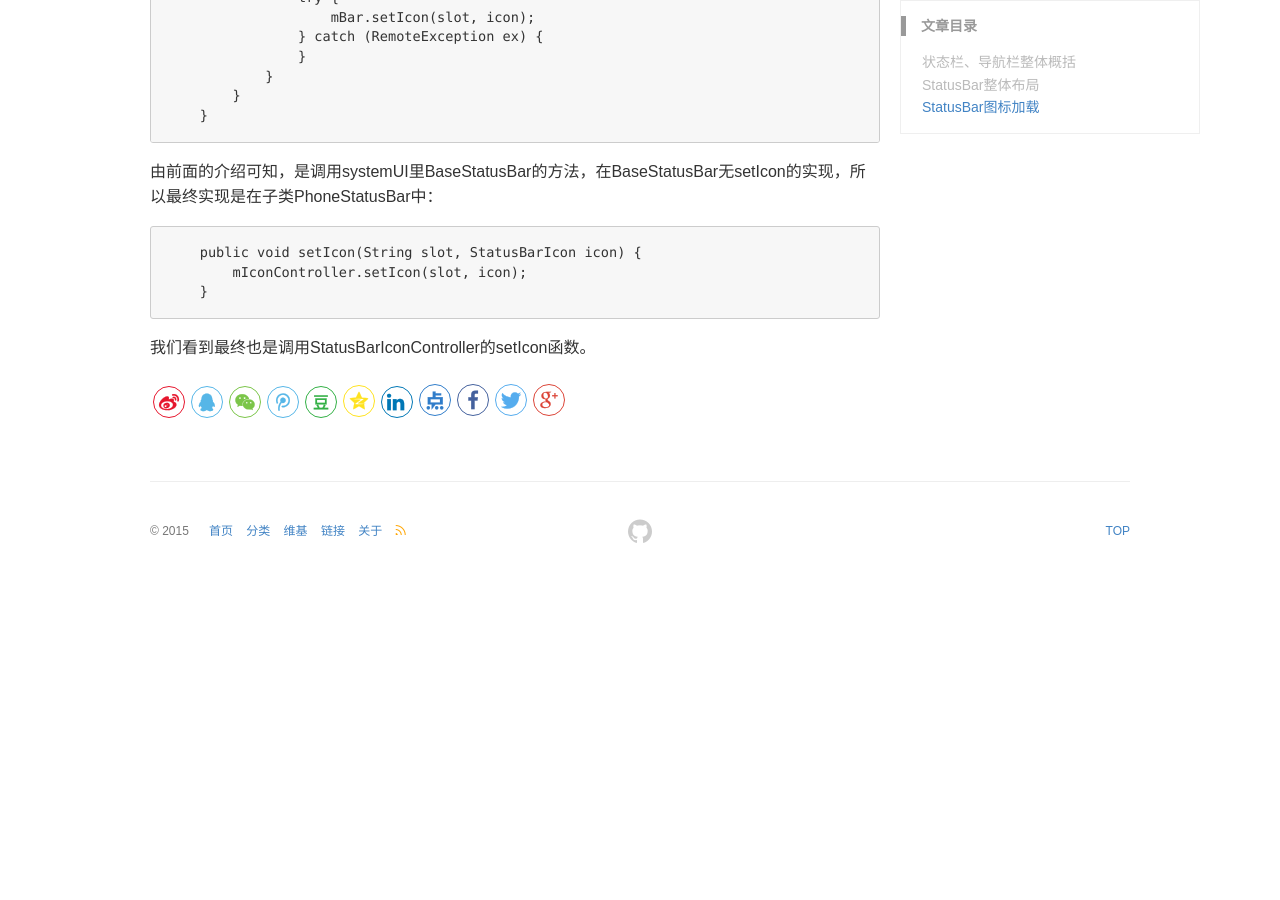
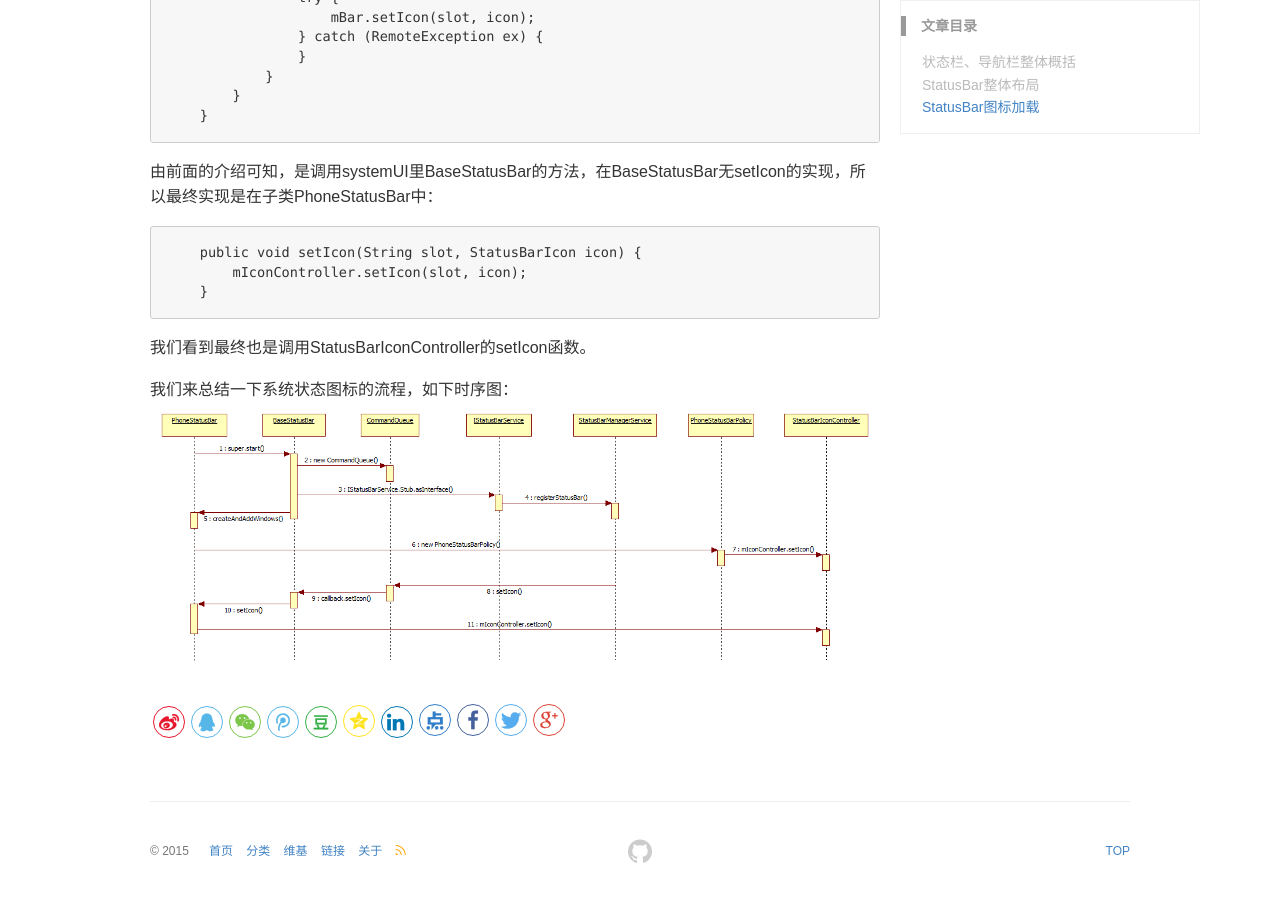
Before and after one commit to ChrisYe2015/ChrisYe2015.github.io, a Jekyll site: the page built from _posts/2017-08-04-android_systemui_statusbar_systemicons.md, in a window 1280 px wide and 900 px high, scrolled down 11220 px. Built offline with Jekyll 4.4.1, drawn with Linux system fonts in a browser that asks for light colours; before the commit the page ends 11800 px from its top, so only the background shows below that.

Commit message:
update 2017-08-04-android_systemui_statusbar_systemicons.md

````diff
--- a/_posts/2017-08-04-android_systemui_statusbar_systemicons.md
+++ b/_posts/2017-08-04-android_systemui_statusbar_systemicons.md
@@ -451,3 +451,6 @@ setIcon：
     }
 ```
 我们看到最终也是调用StatusBarIconController的setIcon函数。
+
+我们来总结一下系统状态图标的流程，如下时序图：
+![](/images/posts/android/status_bar3.png)
````
Also changed, not shown: images/posts/android/status_bar3.png (added).
